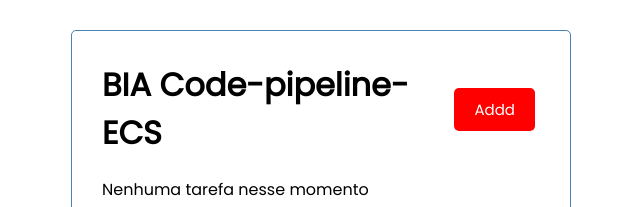
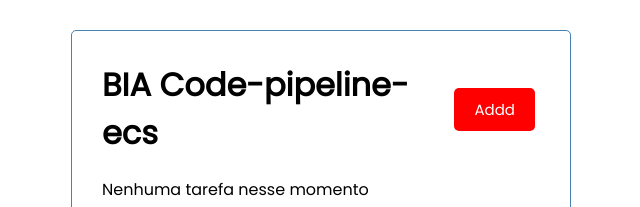
Before and after one commit to henrylle/bia, a React (Create React App) app in the folder client/: page / in a window 1280 px wide. Shown: the top 207 px of the page, without its empty margins (319-959 px from the left). Built offline with nearby package versions, Linux system fonts and the light colour scheme; no server answers.

Commit message:
atualizando header ecs

```diff
--- a/client/src/components/Header.js
+++ b/client/src/components/Header.js
@@ -20,7 +20,7 @@
 };
 
 Header.defaultProps = {
-  title: "BIA Code-pipeline-ECS",
+  title: "BIA Code-pipeline-ecs",
 };
 
 export default Header;
```
